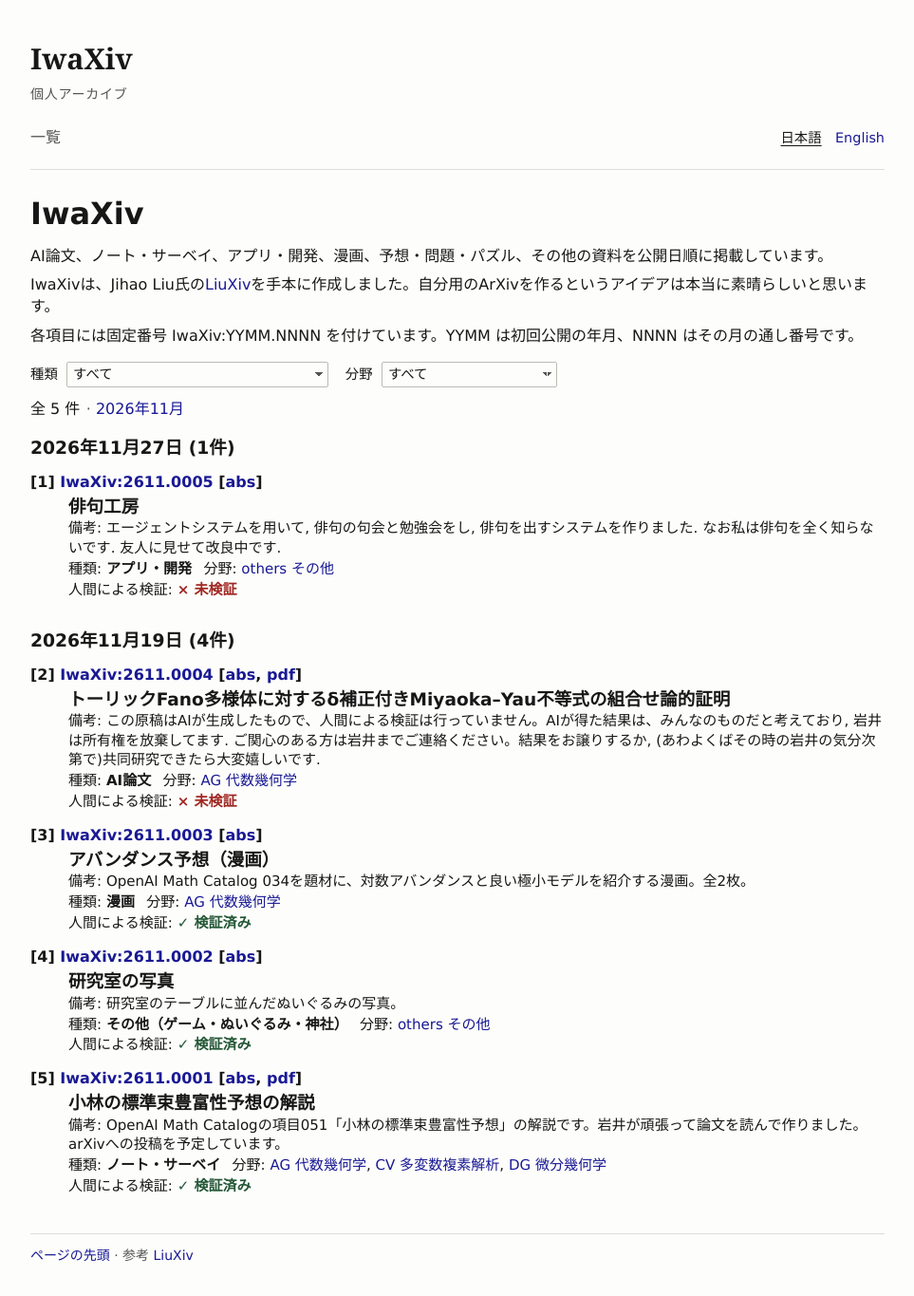
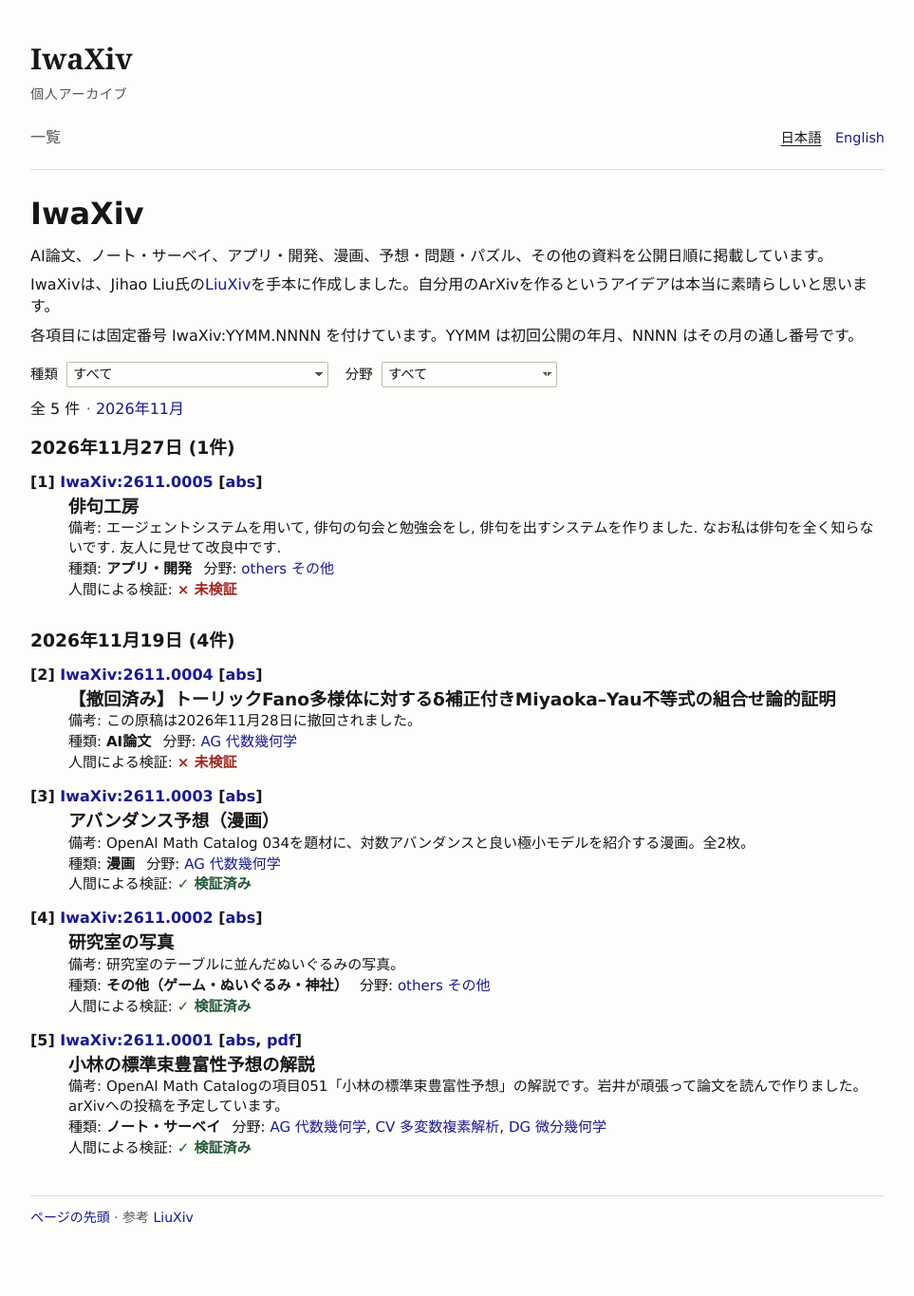
Before and after one commit to masataka123/IwaXiv, a Jekyll site: the page built from index.html, in a window 1280 px wide. Shown: the whole page at 95% size, without its empty margins (158-1121 px from the left). Built offline with Jekyll 4.4.1, drawn with Linux system fonts in a browser that asks for light colours; after the commit the page ends 1324 px from its top, so only the background shows below that.

Commit message:
Withdraw the toric Miyaoka–Yau manuscript

```diff
--- a/_data/works.yml
+++ b/_data/works.yml
@@ -61,15 +61,12 @@
   type: paper
   topics: [AG]
   human_verified: false
-  pdf: /assets/works/2611.0004/toric_Fano_MY_2026_1128.pdf
   ja:
-    title: トーリックFano多様体に対するδ補正付きMiyaoka–Yau不等式の組合せ論的証明
-    summary: 反標準多面体を用いて、射影kltトーリックFano多様体に対するδ補正付きMiyaoka–Yau不等式の組合せ論的証明を与える原稿。13ページ。
-    comments: この原稿はAIが生成したもので、人間による検証は行っていません。AIが得た結果は、みんなのものだと考えており, 岩井は所有権を放棄してます. ご関心のある方は岩井までご連絡ください。結果をお譲りするか, (あわよくばその時の岩井の気分次第で)共同研究できたら大変嬉しいです.
+    title: "【撤回済み】トーリックFano多様体に対するδ補正付きMiyaoka–Yau不等式の組合せ論的証明"
+    summary: この原稿は2026年11月28日に撤回されました。
   en:
-    title: A Combinatorial Proof of the Delta-Corrected Miyaoka–Yau Inequality for Toric Fano Varieties
-    summary: A manuscript giving a combinatorial proof of the delta-corrected Miyaoka–Yau inequality for projective klt toric Fano varieties via their anticanonical polytopes. 13 pages.
-    comments: This manuscript was generated by AI and has not been verified by a human. Iwai believes that results obtained by AI belong to everyone and relinquishes his ownership rights to the results in this manuscript. If you are interested, please contact Iwai. He would be delighted to hand over the results or, with any luck (and depending on how he feels at the time), to collaborate on the research.
+    title: "[Withdrawn] A Combinatorial Proof of the Delta-Corrected Miyaoka–Yau Inequality for Toric Fano Varieties"
+    summary: This manuscript was withdrawn on November 28, 2026.
 
 - id: "2611.0005"
   published_on: "2026-11-27"
```
Also changed, not shown: 2 other files.
